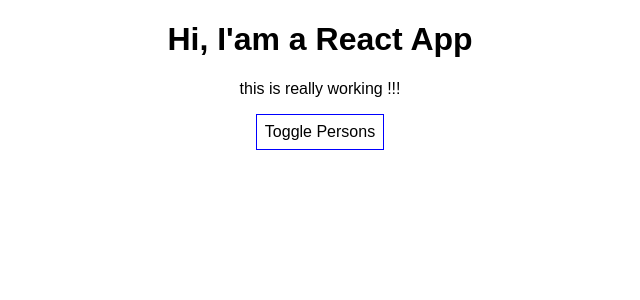
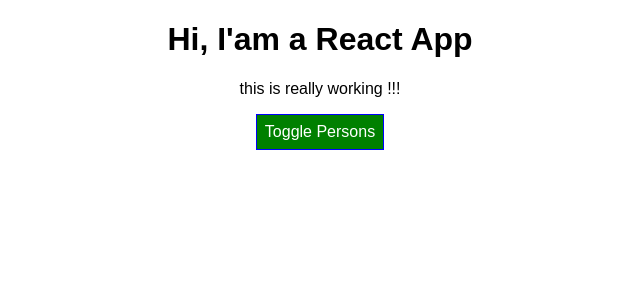
Before and after one commit to kvmanohar/react-complete-guide, a React (Create React App) app: page / in a window 1280 px wide. Shown: the top 300 px of the page, without its empty margins (320-960 px from the left). Built offline with nearby package versions, Linux system fonts and the light colour scheme.

Commit message:
dynamically adding class and styles

```diff
--- a/src/App.css
+++ b/src/App.css
@@ -1,3 +1,11 @@
 .App {
 	text-align: center;
 }
+
+.red {
+	color: red;
+}
+
+.bold {
+	font-weight: bold;
+}
--- a/src/App.jsx
+++ b/src/App.jsx
@@ -37,7 +37,8 @@
 	};
 	render() {
 		const buttonStyle = {
-			backgroundColor: 'white',
+			backgroundColor: 'green',
+			color: 'white',
 			font: 'inherit',
 			border: '1px solid blue',
 			padding: '8px',
@@ -61,11 +62,23 @@
 					})}
 				</div>
 			);
+
+			buttonStyle.backgroundColor = 'red';
 		}
+
+		const classes = [];
+		if (this.state.persons.length <= 2) {
+			classes.push('red'); //push 'red' styling class to classes
+		}
+
+		if (this.state.persons.length <= 1) {
+			classes.push('bold');
+		}
+
 		return (
 			<div className="App">
 				<h1>Hi, I'am a React App</h1>
-				<p>this is really working !!!</p>
+				<p className={classes.join(' ')}>this is really working !!!</p>
 				<button style={buttonStyle} onClick={this.tooglePersonsHandler}>
 					Toggle Persons
 				</button>
```
